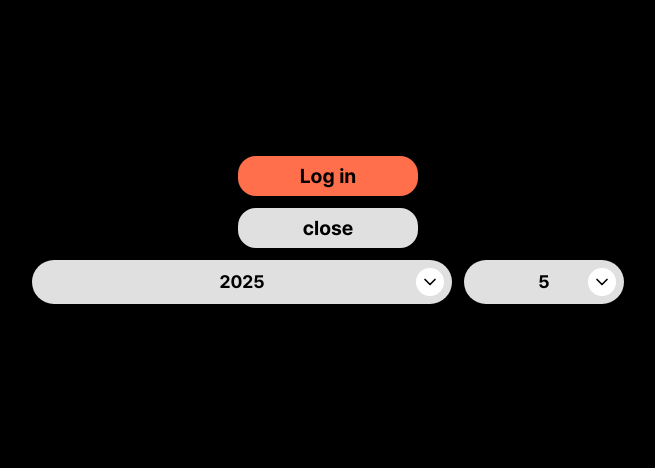
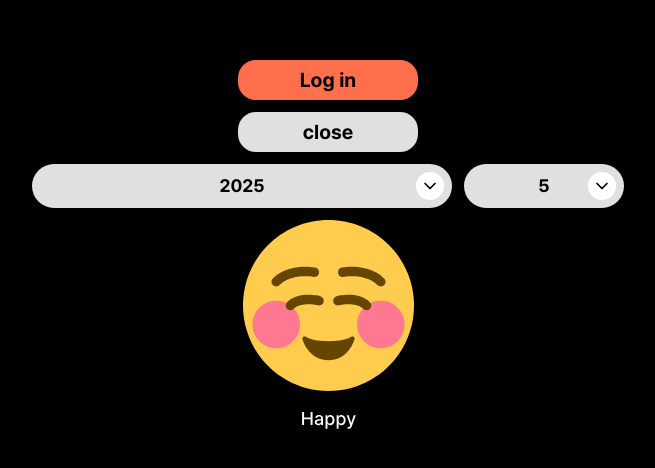
Before and after one commit to UMC-SINO/SINO-Front, a React (Vite) app: page /example in a window 1280 px wide. Shown: the part 156-624 px from the top of the page, without its empty margins (312-967 px from the left). Built offline with nearby package versions, Linux system fonts and the light colour scheme.

Commit message:
[#6] build : emojis svg import

```diff
--- a/src/components/EmojiSlide.tsx
+++ b/src/components/EmojiSlide.tsx
@@ -1,7 +1,28 @@
 import { motion } from 'framer-motion';
+import Happy from '../assets/emojis/center/Happy.svg?react';
+import Afraid from '../assets/emojis/center/Afraid.svg?react';
+import Angry from '../assets/emojis/center/Angry.svg?react';
+import Boredom from '../assets/emojis/center/Boredom.svg?react';
+import Joyful from '../assets/emojis/center/Joyful.svg?react';
+import Sad from '../assets/emojis/center/Sad.svg?react';
+import Shameful from '../assets/emojis/center/Shameful.svg?react';
+import Smile from '../assets/emojis/center/Smile.svg?react';
+import Unrest from '../assets/emojis/center/Unrest.svg?react';
+import Worried from '../assets/emojis/center/Worried.svg?react';
+
+export const emojis = [];
 
 const EmojiSlide = () => {
-  return <h1>Emoji Slide</h1>;
+  const variants = {
+    hidden: { opacity: 0 },
+    visible: { opacity: 1 },
+  };
+
+  return (
+    <motion.div initial='hidden' animate='visible' variants={variants}>
+      <Happy />
+    </motion.div>
+  );
 };
 
 export default EmojiSlide;
```
